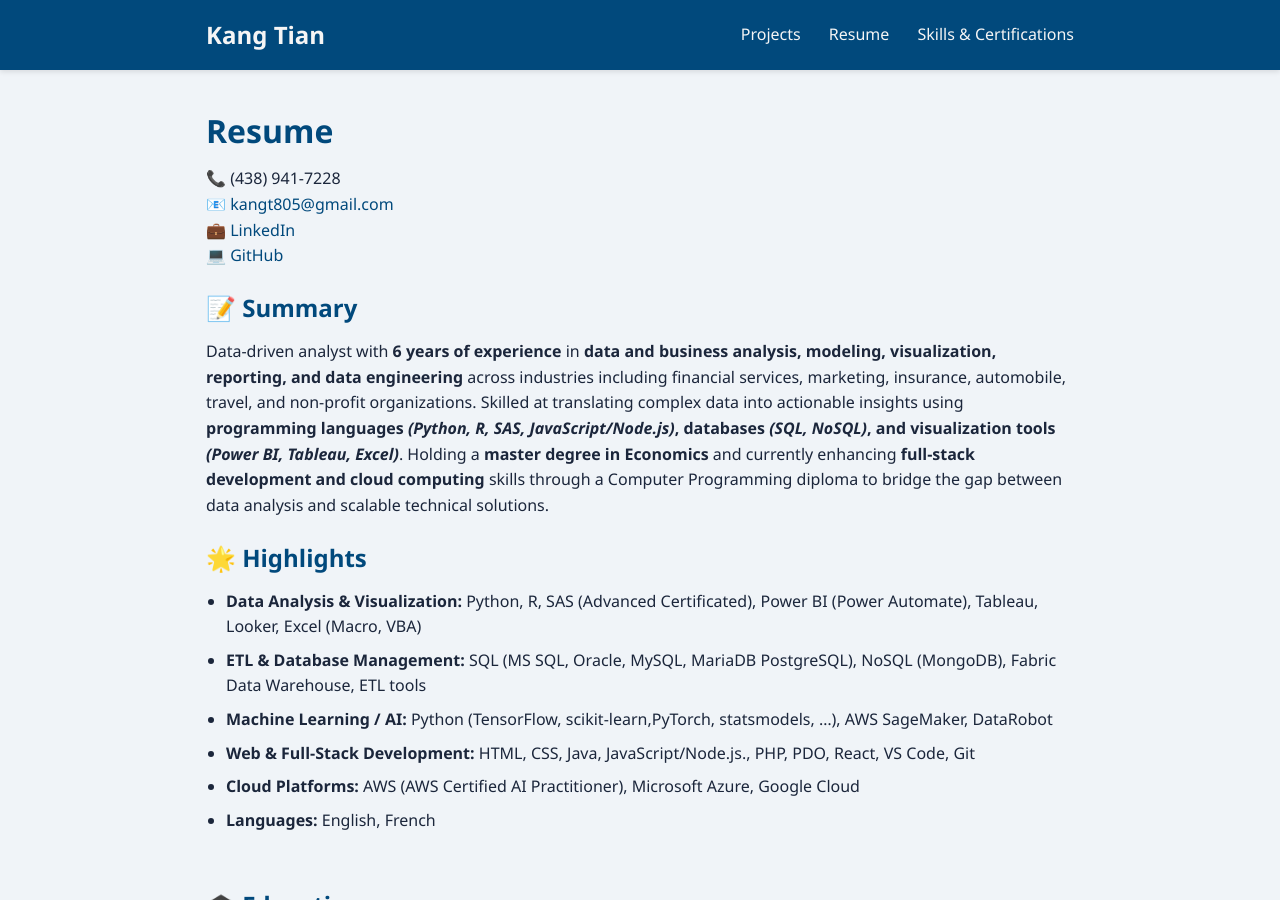
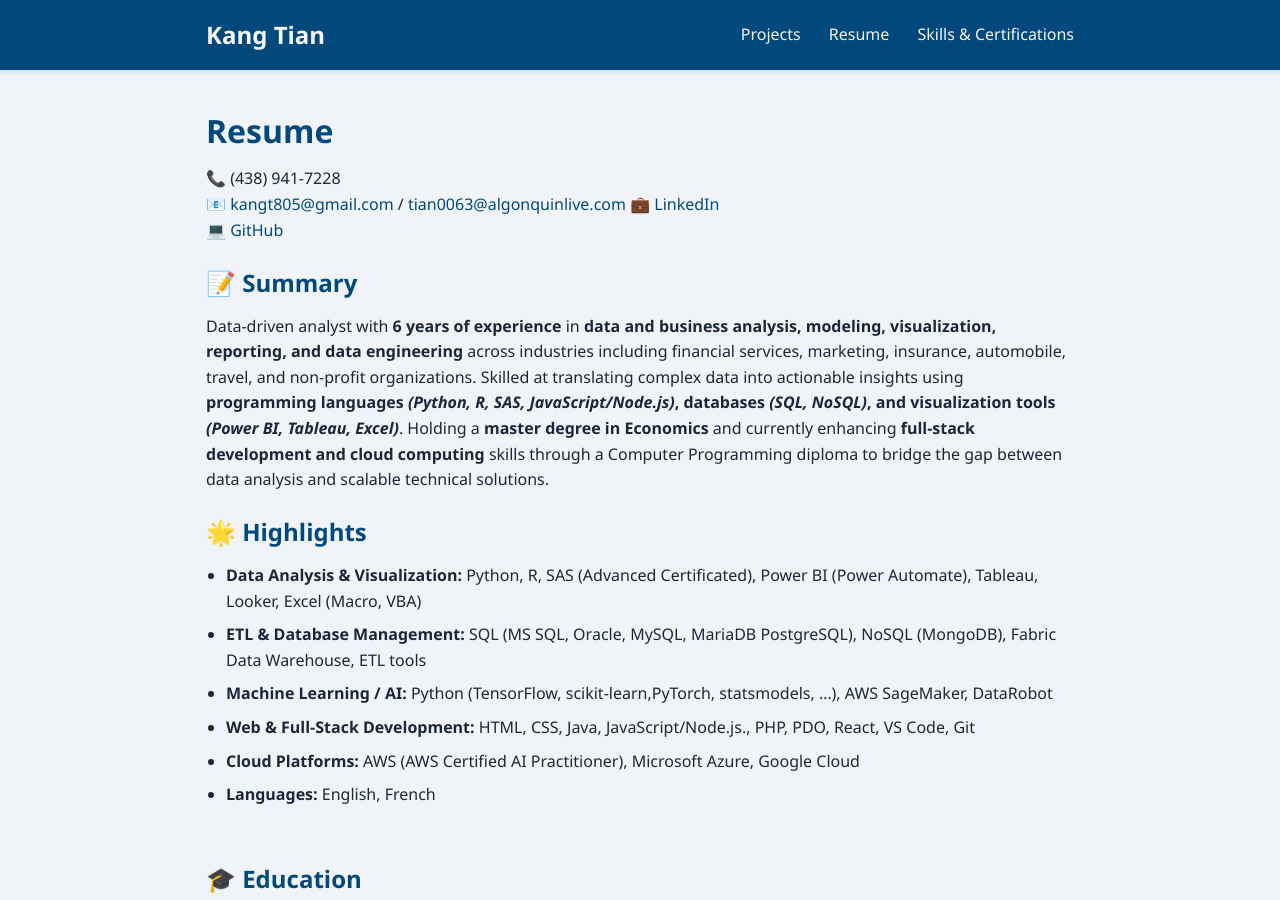
Before and after one commit to kang-tian/kang-tian.github.io, a Jekyll site: the page built from resume.md, in a window 1280 px wide and 900 px high. Built offline with Jekyll 4.4.1, drawn with Linux system fonts in a browser that asks for light colours.

Commit message:
Update resume.md

```diff
--- a/resume.md
+++ b/resume.md
@@ -9,7 +9,7 @@ categories: [resume, portfolio]
 
 # Resume
 📞 (438) 941-7228
-📧 [kangt805@gmail.com](mailto:kangt805@gmail.com)
+📧 [kangt805@gmail.com](mailto:kangt805@gmail.com)  /  [tian0063@algonquinlive.com](mailto:tian0063@algonquinlive.com)
 💼 [LinkedIn](https://www.linkedin.com/in/kangtianecon)
 💻 [GitHub](https://github.com/kang-tian)
 
```
